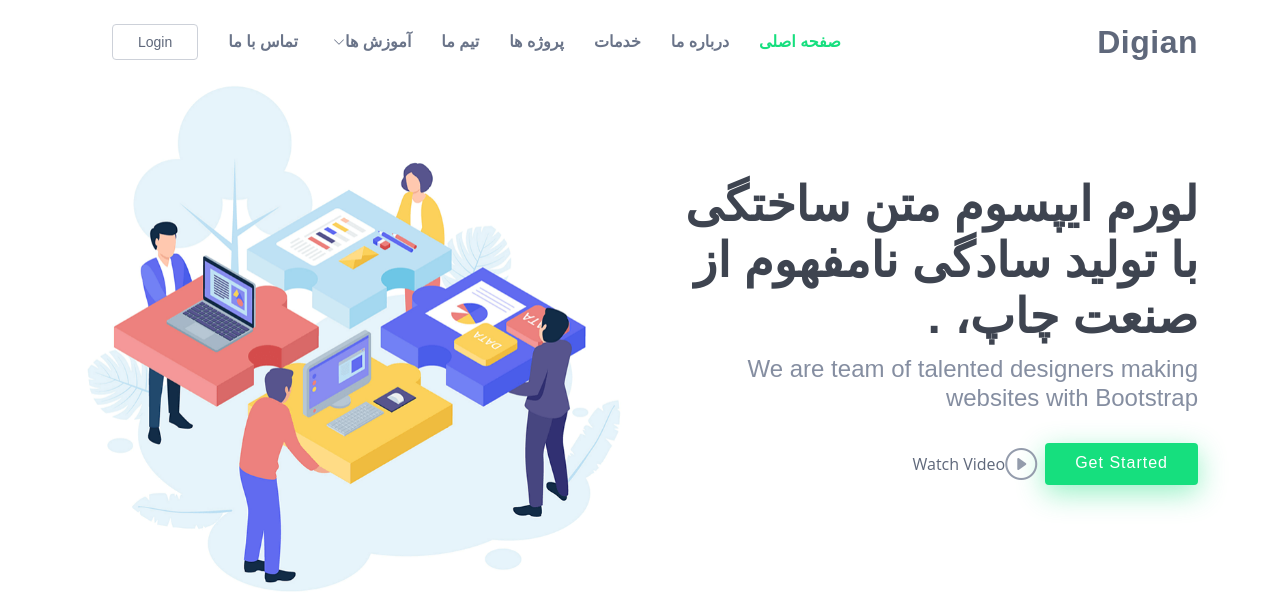
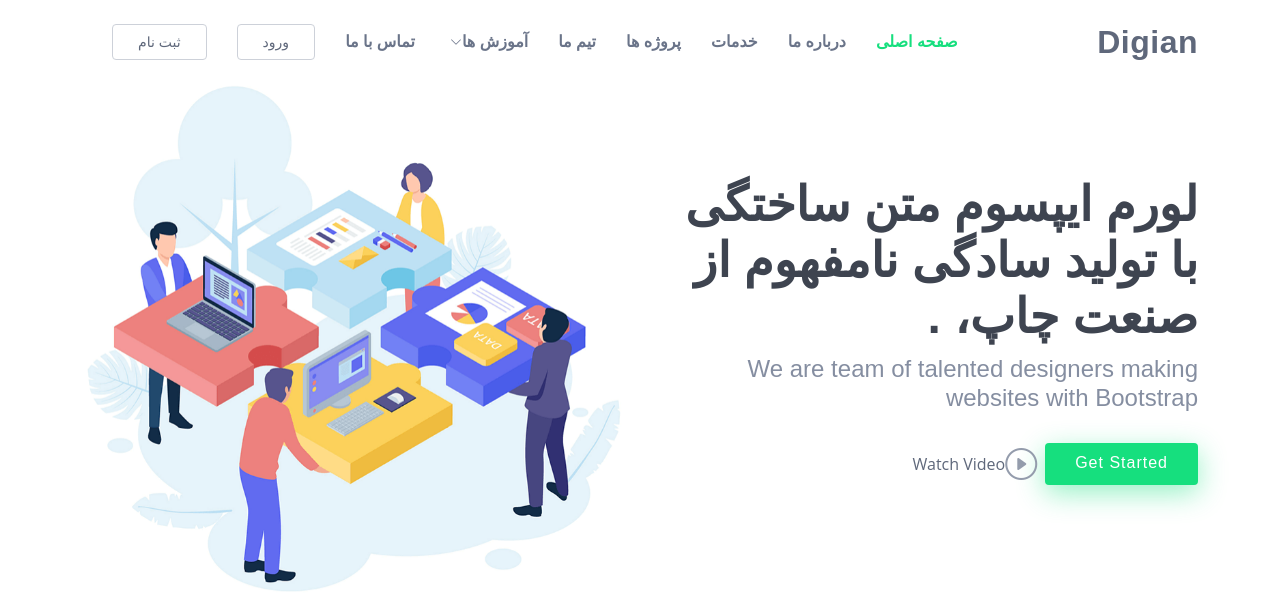
Before and after one commit to amirhoseinshojaei/Portfolio-website, a Django app: page / in a window 1280 px wide. Shown: the top 593 px of the page. Run offline with Django 3.2, Linux system fonts and the light colour scheme; some libraries are stand-ins or nearby versions; some web fonts are replaced.

Commit message:
create base.html

```diff
--- a/templates/base.html
+++ b/templates/base.html
@@ -67,7 +67,8 @@
             </ul>
           </li>
           <li><a class="nav-link scrollto" href="#contact">تماس با ما</a></li>
-          <li><a class="getstarted scrollto" href="#about">Login</a></li>
+          <li><a class="getstarted scrollto" href="#about">ورود</a></li>
+          <li><a class="getstarted scrollto" href="#about">ثبت نام</a></li>
         </ul>
         <i class="bi bi-list mobile-nav-toggle"></i>
       </nav><!-- .navbar -->
```
